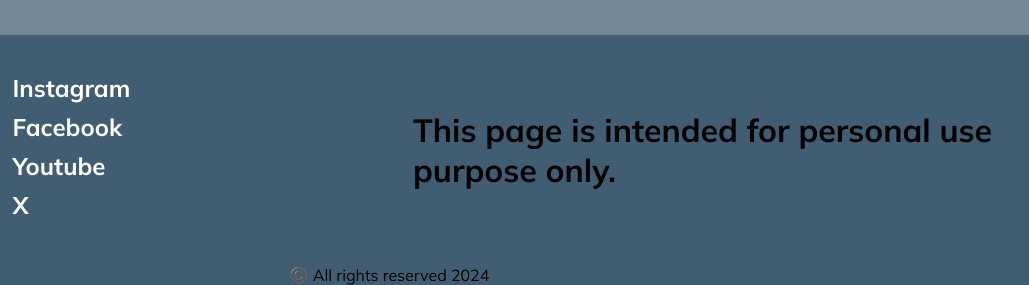
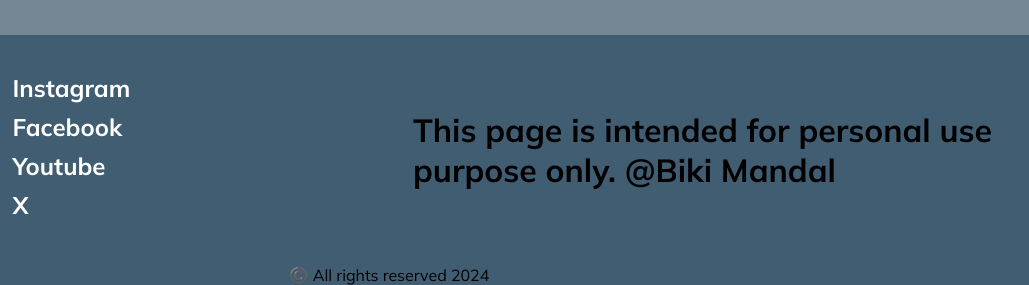
Before and after one commit to bikimandal/StockCalc, a plain HTML site: page index.html in a window 1280 px wide. Shown: the part 515-800 px from the top of the page, 251-1280 px from the left. Drawn offline with nearby package versions, Linux system fonts and the light colour scheme.

Commit message:
Update index.html

```diff
--- a/index.html
+++ b/index.html
@@ -81,7 +81,7 @@
                 </ul>
             </div>
             <div class="footerpart2">
-                <p>This page is intended for personal use purpose only.</p>
+                <p>This page is intended for personal use purpose only. @Biki Mandal</p>
             </div>
         </footer>
         <label for="">©️ All rights reserved 2024</label>
```
